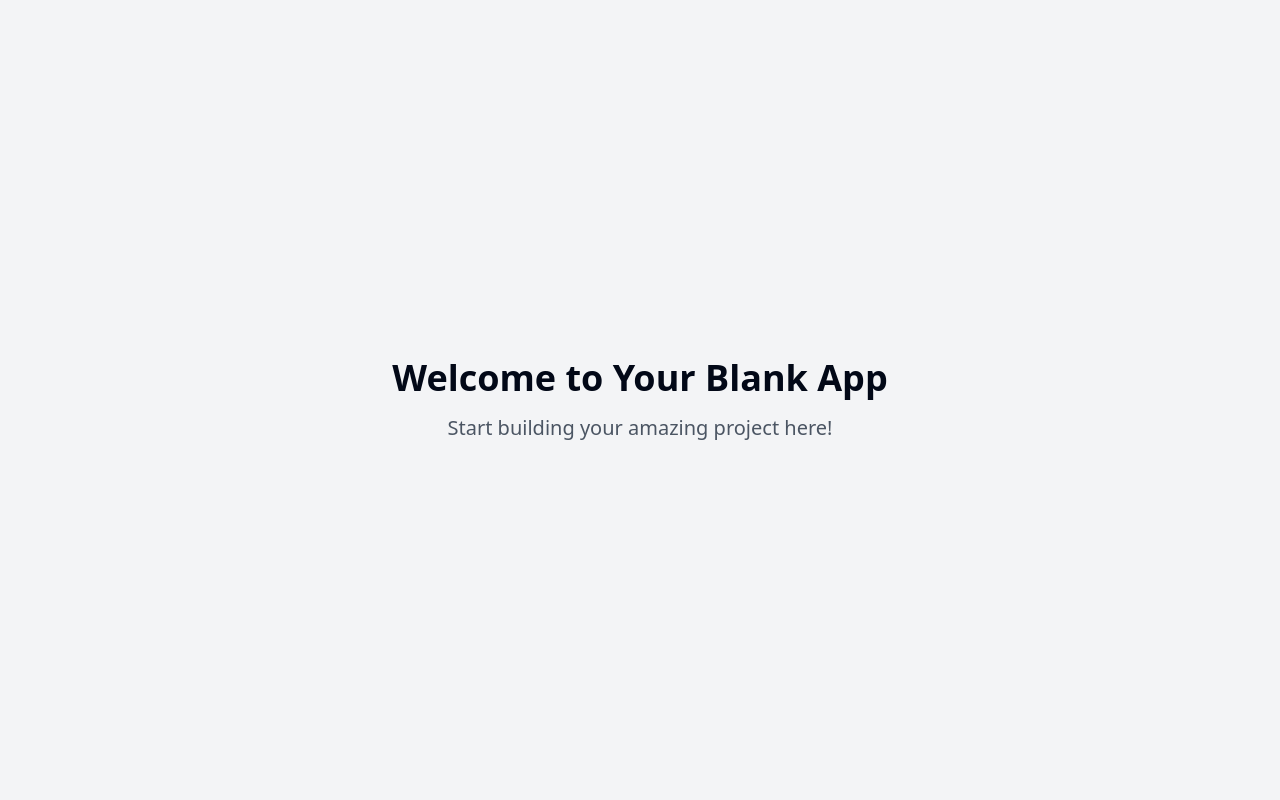
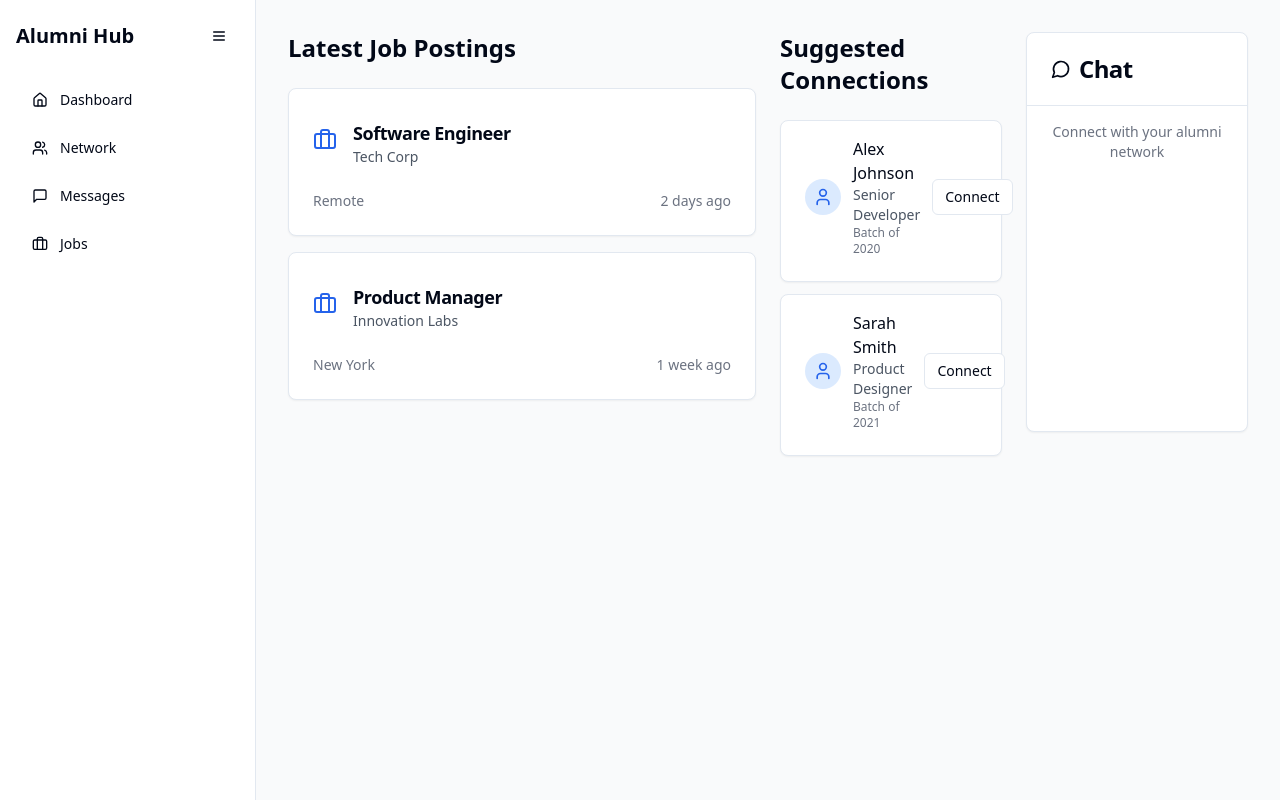
Before and after one commit to Tattvam21/clg-connect-pro, a React (Vite) app: page / in a window 1280 px wide. Built offline with nearby package versions, Linux system fonts and the light colour scheme.

Commit message:
feat: Implement alumni web app
Implement the initial structure for an alumni web application, including a professional dashboard, job postings, suggested connections, chat area, and a navigation bar.

```diff
--- /dev/null
+++ b/src/components/ChatArea.tsx
@@ -0,0 +1,26 @@
+
+import { MessageCircle } from "lucide-react";
+import { Card, CardContent, CardHeader, CardTitle } from "./ui/card";
+import { ScrollArea } from "./ui/scroll-area";
+
+export function ChatArea() {
+  return (
+    <Card className="h-[400px] flex flex-col">
+      <CardHeader className="border-b">
+        <CardTitle className="flex items-center gap-2">
+          <MessageCircle className="h-5 w-5" />
+          Chat
+        </CardTitle>
+      </CardHeader>
+      <CardContent className="flex-1 p-0">
+        <ScrollArea className="h-[300px] p-4">
+          <div className="space-y-4">
+            <p className="text-center text-sm text-gray-500">
+              Connect with your alumni network
+            </p>
+          </div>
+        </ScrollArea>
+      </CardContent>
+    </Card>
+  );
+}
--- /dev/null
+++ b/src/components/JobPosting.tsx
@@ -0,0 +1,30 @@
+
+import { Briefcase } from "lucide-react";
+import { Card, CardContent, CardHeader, CardTitle } from "./ui/card";
+
+interface JobPostingProps {
+  title: string;
+  company: string;
+  location: string;
+  posted: string;
+}
+
+export function JobPosting({ title, company, location, posted }: JobPostingProps) {
+  return (
+    <Card className="mb-4 hover:shadow-md transition-shadow">
+      <CardHeader className="flex flex-row items-center gap-4">
+        <Briefcase className="h-6 w-6 text-blue-600" />
+        <div>
+          <CardTitle className="text-lg font-semibold">{title}</CardTitle>
+          <p className="text-sm text-gray-600">{company}</p>
+        </div>
+      </CardHeader>
+      <CardContent>
+        <div className="flex justify-between text-sm text-gray-500">
+          <span>{location}</span>
+          <span>{posted}</span>
+        </div>
+      </CardContent>
+    </Card>
+  );
+}
--- /dev/null
+++ b/src/components/Sidebar.tsx
@@ -0,0 +1,35 @@
+
+import { Home, Users, MessageSquare, Briefcase, Menu } from "lucide-react";
+import { Button } from "./ui/button";
+
+const navigation = [
+  { name: "Dashboard", icon: Home },
+  { name: "Network", icon: Users },
+  { name: "Messages", icon: MessageSquare },
+  { name: "Jobs", icon: Briefcase },
+];
+
+export function Sidebar() {
+  return (
+    <div className="h-screen w-64 bg-white border-r p-4">
+      <div className="flex items-center justify-between mb-6">
+        <h2 className="font-bold text-xl">Alumni Hub</h2>
+        <Button variant="ghost" size="icon">
+          <Menu className="h-5 w-5" />
+        </Button>
+      </div>
+      <nav className="space-y-2">
+        {navigation.map((item) => (
+          <Button
+            key={item.name}
+            variant="ghost"
+            className="w-full justify-start gap-3"
+          >
+            <item.icon className="h-5 w-5" />
+            {item.name}
+          </Button>
+        ))}
+      </nav>
+    </div>
+  );
+}
--- /dev/null
+++ b/src/components/SuggestedConnection.tsx
@@ -0,0 +1,30 @@
+
+import { User } from "lucide-react";
+import { Card, CardContent } from "./ui/card";
+import { Button } from "./ui/button";
+
+interface SuggestedConnectionProps {
+  name: string;
+  role: string;
+  batch: string;
+}
+
+export function SuggestedConnection({ name, role, batch }: SuggestedConnectionProps) {
+  return (
+    <Card className="mb-3">
+      <CardContent className="pt-4 flex items-center gap-3">
+        <div className="bg-blue-100 p-2 rounded-full">
+          <User className="h-5 w-5 text-blue-600" />
+        </div>
+        <div className="flex-1">
+          <h4 className="font-medium">{name}</h4>
+          <p className="text-sm text-gray-600">{role}</p>
+          <p className="text-xs text-gray-500">Batch of {batch}</p>
+        </div>
+        <Button variant="outline" size="sm">
+          Connect
+        </Button>
+      </CardContent>
+    </Card>
+  );
+}
--- a/src/pages/Index.tsx
+++ b/src/pages/Index.tsx
@@ -1,14 +1,67 @@
-// Update this page (the content is just a fallback if you fail to update the page)
 
-const Index = () => {
+import { Sidebar } from "@/components/Sidebar";
+import { JobPosting } from "@/components/JobPosting";
+import { SuggestedConnection } from "@/components/SuggestedConnection";
+import { ChatArea } from "@/components/ChatArea";
+
+const jobPostings = [
+  {
+    title: "Software Engineer",
+    company: "Tech Corp",
+    location: "Remote",
+    posted: "2 days ago"
+  },
+  {
+    title: "Product Manager",
+    company: "Innovation Labs",
+    location: "New York",
+    posted: "1 week ago"
+  }
+];
+
+const connections = [
+  {
+    name: "Alex Johnson",
+    role: "Senior Developer",
+    batch: "2020"
+  },
+  {
+    name: "Sarah Smith",
+    role: "Product Designer",
+    batch: "2021"
+  }
+];
+
+export default function Index() {
   return (
-    <div className="min-h-screen flex items-center justify-center bg-gray-100">
-      <div className="text-center">
-        <h1 className="text-4xl font-bold mb-4">Welcome to Your Blank App</h1>
-        <p className="text-xl text-gray-600">Start building your amazing project here!</p>
-      </div>
+    <div className="flex min-h-screen bg-gray-50">
+      <Sidebar />
+      <main className="flex-1 p-8">
+        <div className="grid grid-cols-12 gap-6">
+          {/* Job Postings - Center */}
+          <div className="col-span-6">
+            <h2 className="text-2xl font-bold mb-6">Latest Job Postings</h2>
+            <div className="space-y-4">
+              {jobPostings.map((job, index) => (
+                <JobPosting key={index} {...job} />
+              ))}
+            </div>
+          </div>
+
+          {/* Right Sidebar */}
+          <div className="col-span-3">
+            <h2 className="text-2xl font-bold mb-6">Suggested Connections</h2>
+            {connections.map((connection, index) => (
+              <SuggestedConnection key={index} {...connection} />
+            ))}
+          </div>
+
+          {/* Chat Area */}
+          <div className="col-span-3">
+            <ChatArea />
+          </div>
+        </div>
+      </main>
     </div>
   );
-};
-
-export default Index;
+}
```
